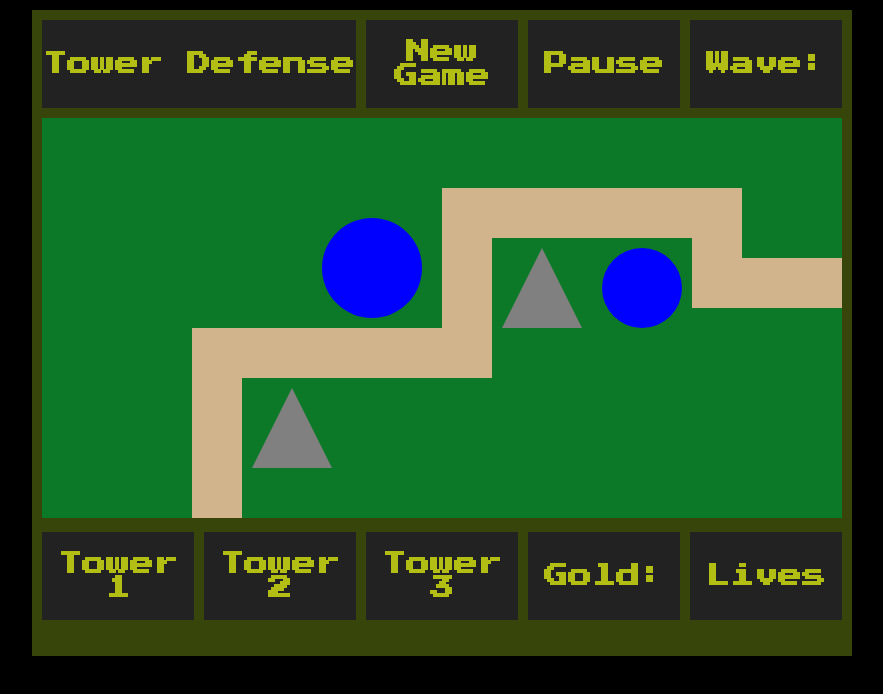
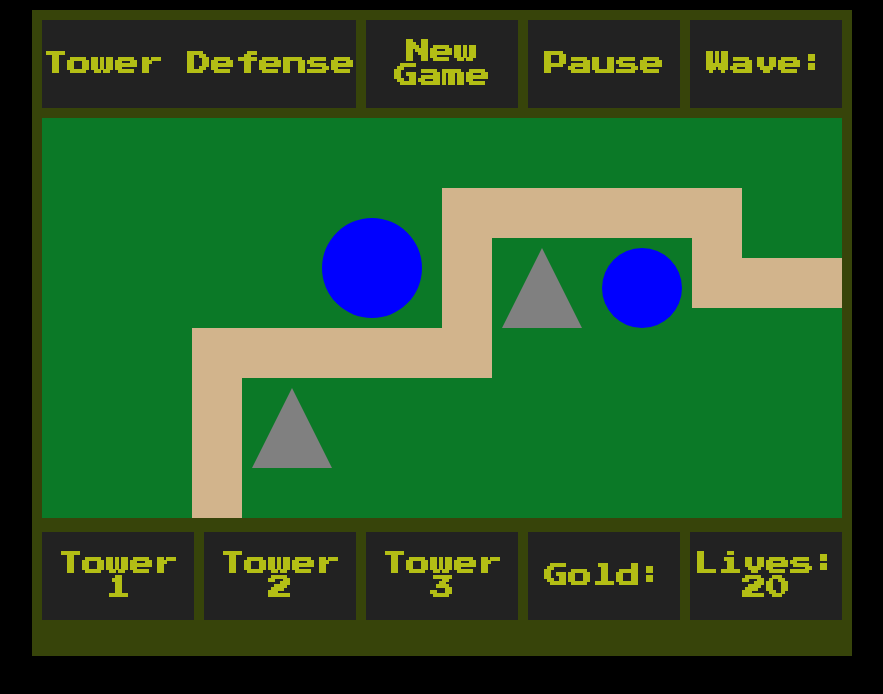
Before and after one commit to sterlingeide/polygon-wars, a plain HTML site: page index.html in a window 1280 px wide. Shown: the whole page, without its empty margins (198-1081 px from the left). Drawn offline with Linux system fonts and the light colour scheme.

Commit message:
corrected lives text, added adjustable enemy array

```diff
--- a/index.html
+++ b/index.html
@@ -21,7 +21,7 @@
     <aside id="btm-middle-left"><h2>Tower 2</h2></aside>
     <aside id="btm-middle"><h2>Tower 3</h2></aside>
     <aside id="btm-middle-right"><h2>Gold:</h2></aside>
-    <aside id="btm-right"><h2 id="status">Lives</h2></aside>
+    <aside id="btm-right"><h2 id="lives">Lives</h2></aside>
   </div>
   <script src="./main.js"></script>
 </body>
--- a/main.js
+++ b/main.js
@@ -7,11 +7,12 @@ let towerOne = document.querySelector('#btm-left');
 let towerTwo = document.querySelector('#btm-middle-left');
 let towerThree = document.querySelector('#btm-middle');
 let goldCount = document.querySelector('#btm-middle-right');
-let lifeCount = document.querySelector('#btm-right');
+let lifeCount = document.querySelector('#lives');
 let gameRunning = false;
 let xStart = 175;
 let yStart = 420;
 let lives = 20;
+let nEnemies = 5;
 
 game.setAttribute('height', getComputedStyle(game)["height"]);
 game.setAttribute('width', getComputedStyle(game)["width"]);
@@ -23,7 +24,7 @@ class enemy {
         this.y = y;
         this.color = 'red';
         this.radius = 10;
-        this.alive = false;
+        this.alive = true;
 
         this.render = function() {
             ctx.fillStyle = this.color;
@@ -33,7 +34,7 @@ class enemy {
     }
 }
 
-let enemies = [new enemy(175, 420), new enemy(175, 470), new enemy(175, 520), new enemy(175, 570), new enemy(175, 620)];
+let enemies = [];
 
 
 window.addEventListener("DOMContentLoaded", function(e) {
@@ -96,21 +97,32 @@ function gameLoop(){
     }
     if(endWaveCheck() === true){
         gameRunning = false;
+        createEnemies(nEnemies);
         enemyReset();
     }
     for(let i =0; i < enemies.length; i++){
         ctx.beginPath();
         enemies[i].render();
     }
+    lifeCount.textContent = "Lives: " + lives;
 
 }
 
 function waveOne(){
-    roundDisplay.textContent = "Wave: 1"
+    roundDisplay.textContent = "Wave: 1";
+
     for (let i = 0; i < 5; i++){
          let coords  = moveOnPath(enemies[i].x, enemies[i].y);
         enemies[i].x = coords[0];
         enemies[i].y = coords[1];
+        if(enemies[i].x >= 800 && enemies[i].y >= 140 && enemies[i].y <= 190){
+            if(enemies[i].alive === true){
+                lives -= 1;
+                enemies[i].alive = false;
+            }
+
+
+        }
     }
 
 
@@ -134,6 +146,7 @@ function moveOnPath(x,y){
 }
 
 function endWaveCheck(){
+
     for(let i = 0; i < enemies.length; i++){
         if(enemies[i].x < 800){
             return false;
@@ -146,8 +159,16 @@ function enemyReset(){
     for(let i = 0; i < enemies.length; i++){
         enemies[i].x = xStart;
         enemies[i].y = yStart + (i * 50);
+        enemies[i].alive = true;
     }
 }
 
 function pauseGame(){
 }
+
+function createEnemies(n){
+    enemies.length = 0;
+    for (let i = 0; i < n; i++){
+        enemies.push(new enemy());
+    }
+}
```
